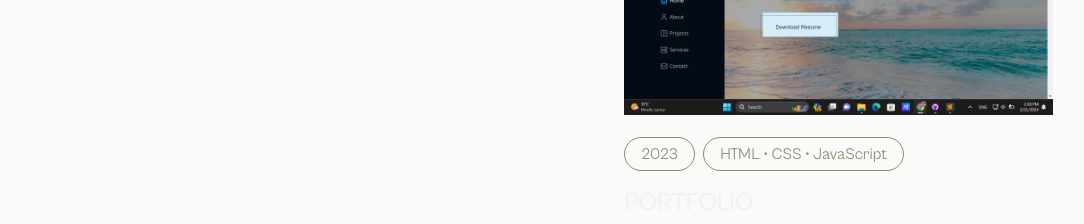
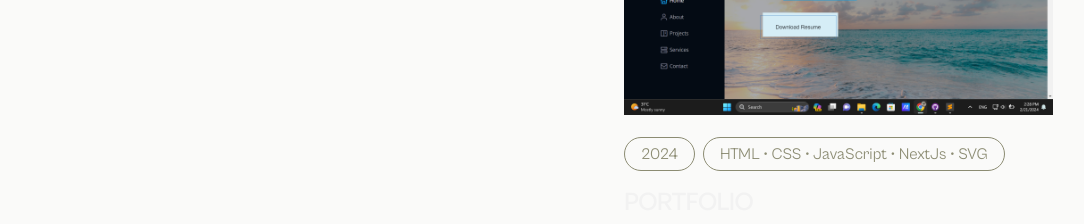
Before and after one commit to KMyatMon/portfolio-main-reactjs, a React (Vite) app: page / in a window 1280 px wide. Shown: the part 4220-4444 px from the top of the page, without its empty margins (48-1132 px from the left). Built offline with nearby package versions, Linux system fonts and the light colour scheme.

Commit message:
Update Work.js
Project update on Nextjs

```diff
--- a/src/components/homepage/Works.jsx
+++ b/src/components/homepage/Works.jsx
@@ -42,13 +42,13 @@ export default function Works({ forwardedRef }) {
         </div> */}
         <div className="col-span-1 pt-0 md:col-span-5 md:pt-80">
           <Projects
-            link="https://kmyatmon.github.io/iportfolio-css-js/"
+            link="https://bentofolio-thecodedose.vercel.app/"
             img={daddy}
             alt="Portfolio"
             name="Portfolio"
             type="Web Design • Frontend Development"
-            year="2023"
-            tools="HTML • CSS • JavaScript "
+            year="2024"
+            tools="HTML • CSS • JavaScript • NextJs • SVG"
           />
         </div>
         <div className="col-span-1 h-fit pt-0 md:col-span-5 md:pt-20">
```
